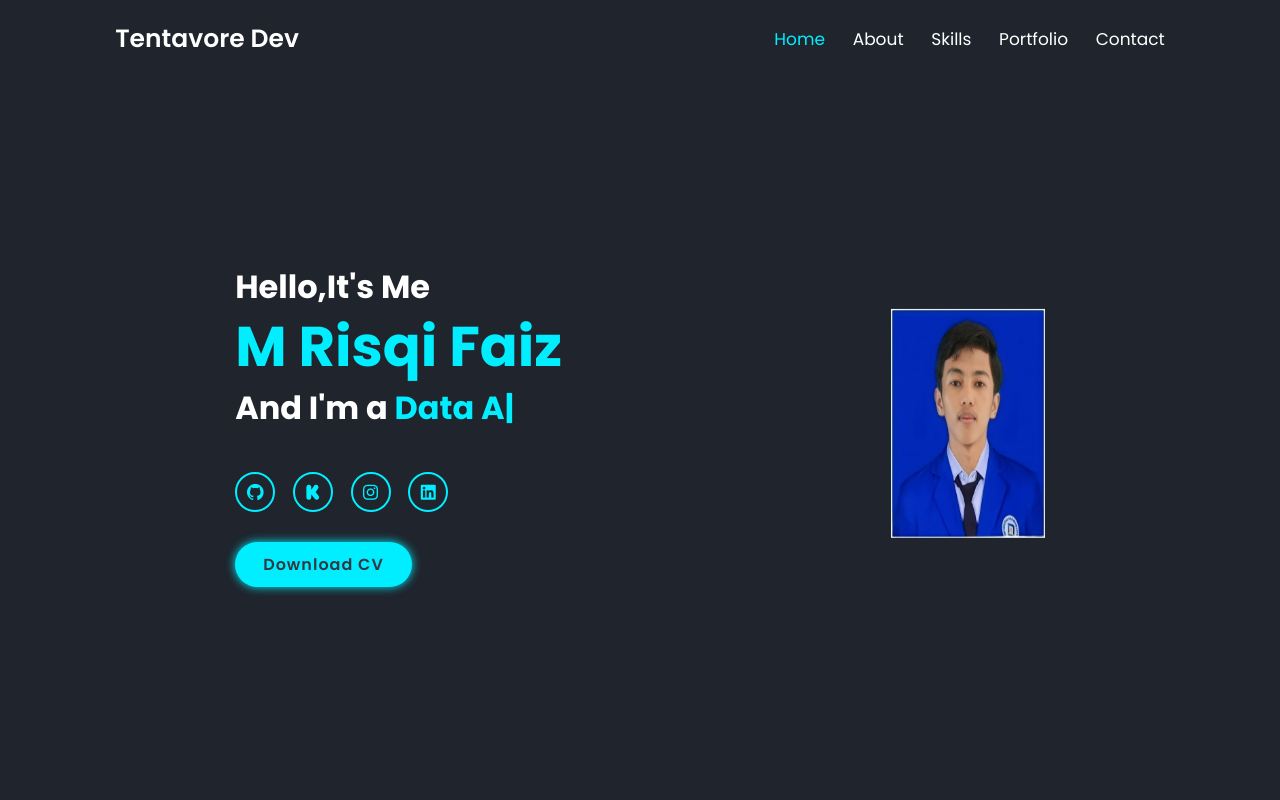
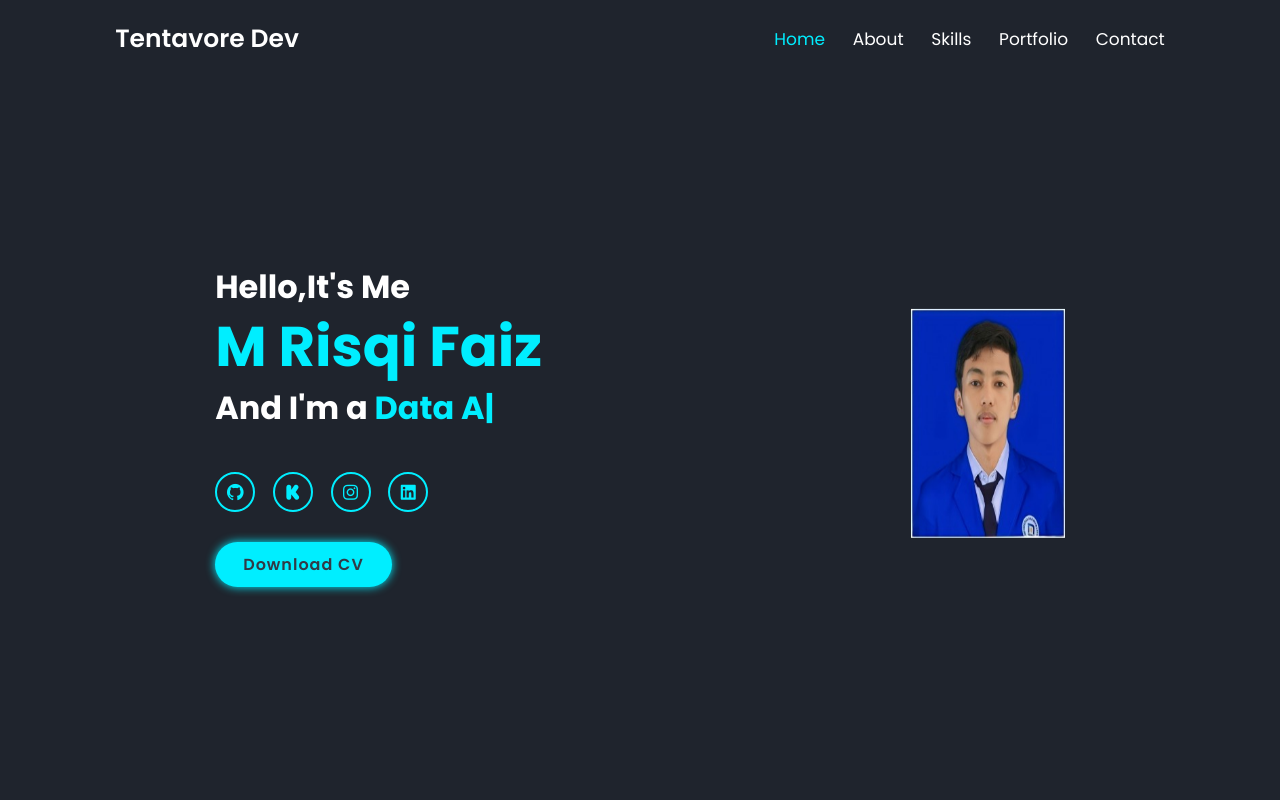
Before and after one commit to mrisqifaiz28/portofolio, a plain HTML site: page index.html in a window 1280 px wide. Shown: the top 800 px of the page. Drawn offline with nearby package versions, Linux system fonts and the light colour scheme.

Commit message:
Update style.css

```diff
--- a/style.css
+++ b/style.css
@@ -94,11 +94,11 @@ section {
   }
 }
 .home-img {
-  margin-right: 12rem;
+  margin-right: 10rem;
   margin-bottom: 3rem;
 }
 .home-content {
-  margin-left: 12rem;
+  margin-left: 10rem;
   margin-bottom: 3rem;
 }
 .home-content h3 {
```
